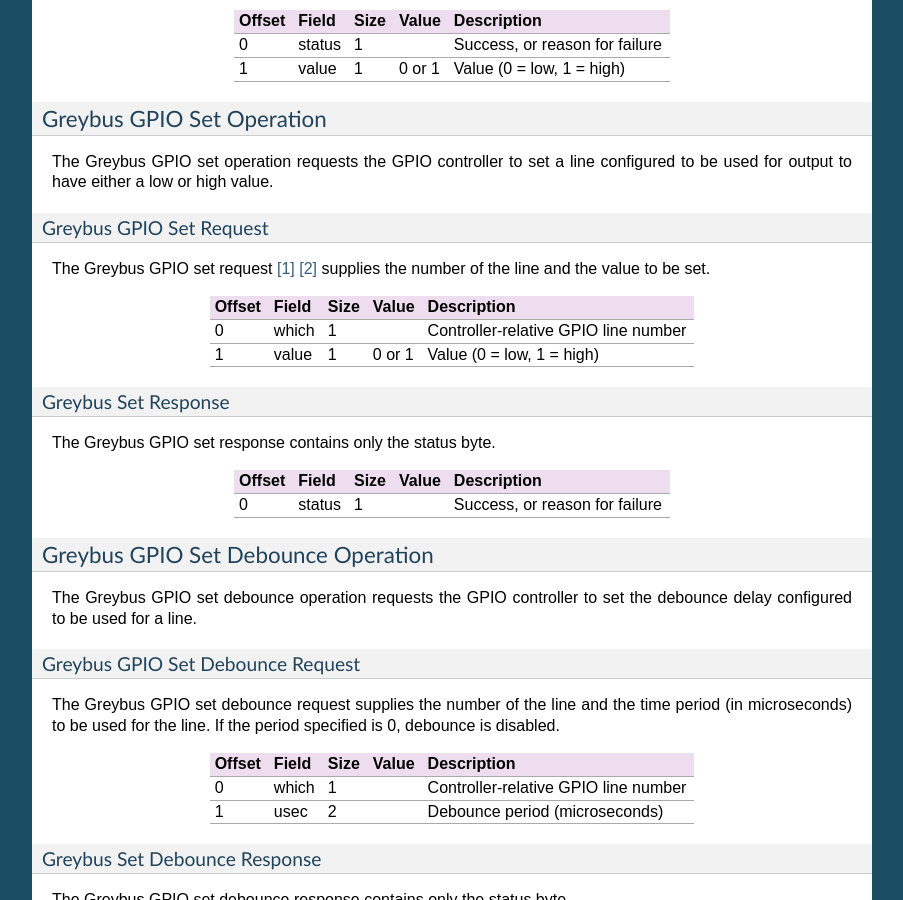
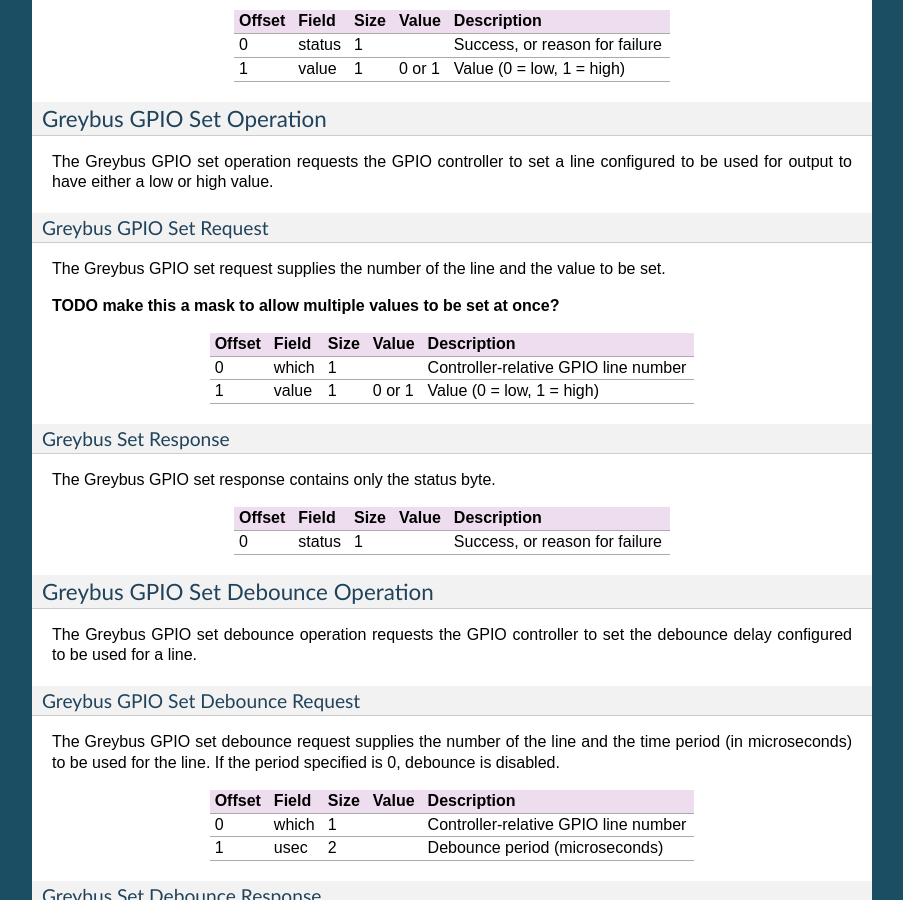
Before and after one commit to projectara/greybus-spec, a Sphinx documentation site: the page built from source/bridged_phy.rst, in a window 1280 px wide and 900 px high, scrolled down 5099 px. Shown: the whole window, without its empty margins (198-1101 px from the left). Built offline with Sphinx 7.4.7, drawn with Linux system fonts in a browser that asks for light colours; some of the changed text lies outside the part shown.

Commit message:
GPIO: make TODO item to maybe allow for a mask to be used
Remove footnote conversation about allowing a mask to be used for the
set_request() function, instead of just a single value, and make it a
TODO item.

Signed-off-by: Greg Kroah-Hartman <greg@kroah.com>

```diff
--- a/source/bridged_phy.rst
+++ b/source/bridged_phy.rst
@@ -533,8 +533,10 @@ value.
 Greybus GPIO Set Request
 """"""""""""""""""""""""
 
-The Greybus GPIO set request [#bt]_ [#bu]_ supplies the number of the
-line and the value to be set.
+The Greybus GPIO set request supplies the number of the line and the
+value to be set.
+
+**TODO make this a mask to allow multiple values to be set at once?**
 
 .. list-table::
    :header-rows: 1
```
Also changed, not shown: other parts of source/bridged_phy.rst (+0 -13 lines).
